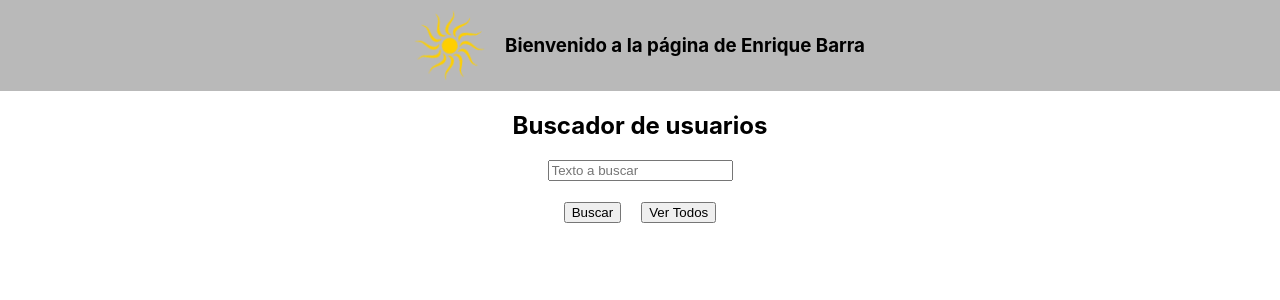
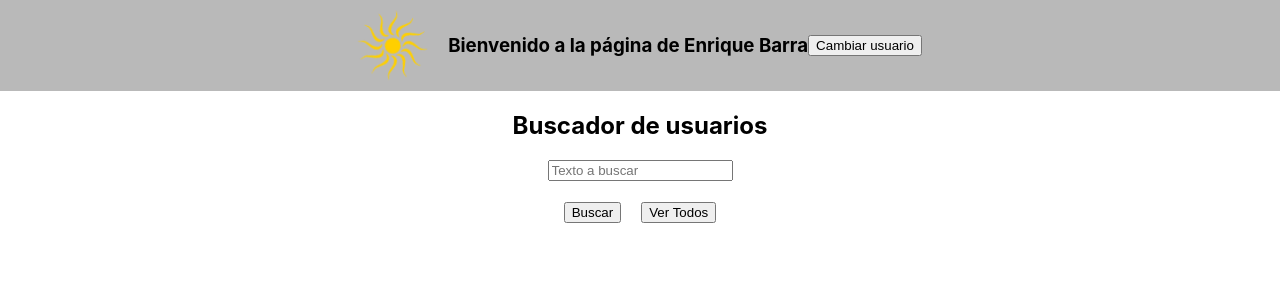
Before and after one commit to REACT-UPM/ejemplo_buscador_usuarios, a React (Vite) app: page / in a window 1280 px wide. Shown: the top 300 px of the page. Built offline with nearby package versions, Linux system fonts and the light colour scheme.

Commit message:
new version

```diff
--- a/src/App.jsx
+++ b/src/App.jsx
@@ -13,6 +13,7 @@ const USE_SERVER = CONFIG.use_server;
 function App() {
   const [query, setQuery] = useState("");
   const [resultado, setResultado] = useState(null);
+  const [username, setUsername] = useState("Enrique Barra");
 
   const callServer = async (param) => {
       if(USE_SERVER) {
@@ -37,9 +38,18 @@ function App() {
       }
   }
 
+  const cambiarUsuario = async () => {
+    // obtenemos el nuevo usuario de un fetch a user.json que responde con un formato { "name": "Nuevo Nombre" }
+    const response = await fetch("https://aat.dit.upm.es/user.json");
+    const data = await response.json();
+    console.log(data);
+    setUsername(data.name);
+  }
+
   return (
     <div id="main">
-        <Header />
+        <Header cambiarUsuario={cambiarUsuario} nombre={username} />
+
  				<h2 id="buscador">Buscador de usuarios</h2>
 				<div><input type="text" id="query" placeholder="Texto a buscar" value={query} onChange={e=>setQuery(e.target.value)}></input></div>
 				<br/>
--- a/src/Header.jsx
+++ b/src/Header.jsx
@@ -1,6 +1,7 @@
 export default function Header(props) {
     return (<div id="cabecera">
       <img className="logo" src={import.meta.env.BASE_URL + "sun.webp"} alt="logo" />
-      <h3 className="mensaje">Bienvenido a la página de Enrique Barra</h3>
+      <h3 className="mensaje">Bienvenido a la página de {props.nombre}</h3>
+      <button id="cambiausuario" onClick={props.cambiarUsuario}>Cambiar usuario</button>
     </div>)
   }
```
